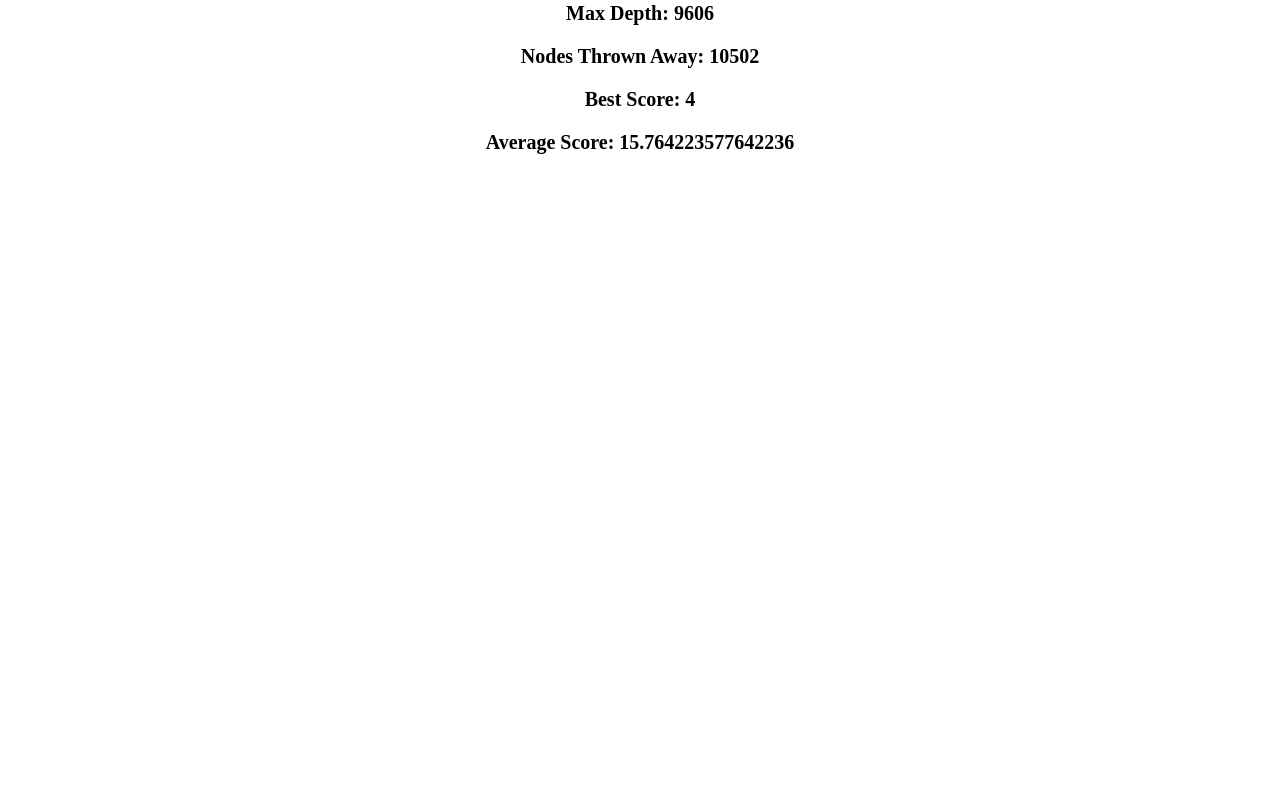
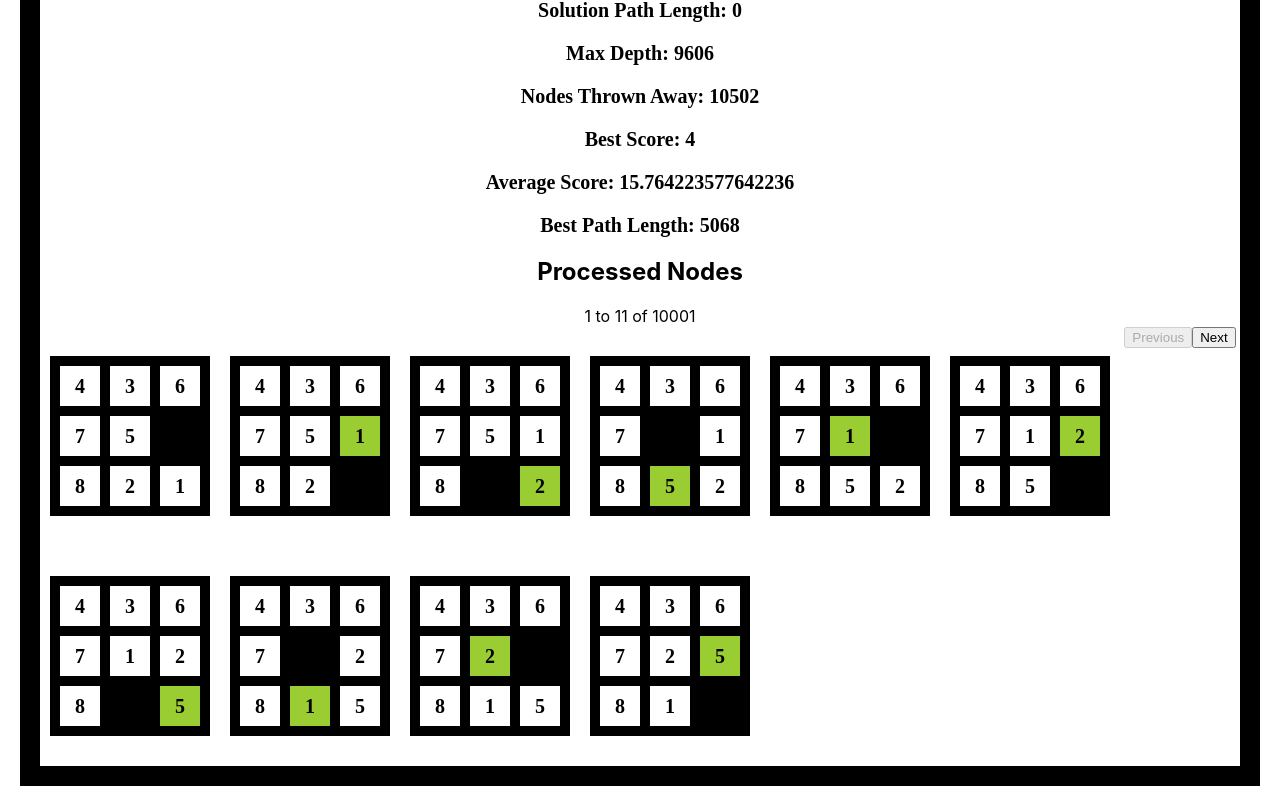
Before and after one commit to jasminenoack/number-puzzle, a React (Create React App) app: page / in a window 1280 px wide. Shown: the part 683-1489 px from the top of the page. Before the commit the page ends 857 px from the top, so only its background shows below. Built offline with nearby package versions, Linux system fonts and the light colour scheme.

Commit message:
a bunch of style type stuff

```diff
--- a/src/App.css
+++ b/src/App.css
@@ -48,3 +48,15 @@
 .lastLocation {
   background: yellowgreen;
 }
+
+.search-section {
+  margin: 20px 20px;
+  text-align: center;
+  border: 20px solid black;
+}
+
+.clearfix::after {
+  content: "";
+  clear: both;
+  display: table;
+}
--- a/src/App.tsx
+++ b/src/App.tsx
@@ -22,7 +22,7 @@
 
 function BreadthFirstSearch() {
   return (
-    <div>
+    <div className="search-section">
       <h2>Depth First Search</h2>
       <p>This is attempting to solve the problem using a depth first search.</p>
       <FrontierInfo frontier={stackFrontier} />
@@ -34,7 +34,7 @@
   return (
     <div>
       <Statistics frontier={stackFrontier} />
-      {/* <ProcessedNodes frontier={stackFrontier} /> */}
+      <ProcessedNodes frontier={stackFrontier} />
     </div>
   );
 }
@@ -53,21 +53,28 @@
       <p>Nodes Thrown Away: {stats?.nodesThrownAway}</p>
       <p>Best Score: {stats?.bestScore}</p>
       <p>Average Score: {stats?.averageScore}</p>
+      <p>Best Path Length: {stats?.bestPathLength}</p>
     </div>
   );
 }
 
 function ProcessedNodes({ frontier }: { frontier: Frontier }) {
+  var [startingIndex, setStartingIndex] = React.useState(0);
+  const pageSize = 10;
+  const items = frontier.processed.slice(startingIndex, startingIndex + pageSize);
   return (
-    <div>
+    <div className="clearfix">
       <h2>Processed Nodes</h2>
-      {frontier.processed.map((node, index) => (
+      <div>{startingIndex + 1} to {startingIndex + 1 + pageSize} of {frontier.processed.length}</div>
+      {items.map((node, index) => (
         <div key={index}>
           <div className="step">
             <Frame puzzleState={node.puzzleState} />
           </div>
         </div>
       ))}
+      <button onClick={() => setStartingIndex(startingIndex - pageSize)} disabled={startingIndex === 0}>Previous</button>
+      <button onClick={() => setStartingIndex(startingIndex + pageSize)} disabled={startingIndex + 10 > frontier.processed.length}>Next</button>
     </div>
   );
 }
--- a/src/algo/frontiers/frontier.tsx
+++ b/src/algo/frontiers/frontier.tsx
@@ -43,6 +43,7 @@
     nodesThrownAway: number;
     bestScore: number;
     averageScore: number;
+    bestPathLength: number;
 }
 
 export class Frontier {
@@ -122,6 +123,7 @@
         var maxPathLength = 0;
         var bestScore = Infinity;
         var totalScore = 0;
+        var bestPathLength = Infinity;
         this.processed.forEach((node) => {
             if (node.depth > maxPathLength) {
                 maxPathLength = node.depth;
@@ -129,6 +131,7 @@
             const score = node.puzzleState.simplePuzzleScore();
             if (score < bestScore) {
                 bestScore = score;
+                bestPathLength = node.depth;
             }
             totalScore += score;
         })
@@ -141,7 +144,8 @@
             maxDepth: maxPathLength,
             nodesThrownAway: this.matchingNodeCount,
             bestScore: bestScore,
-            averageScore: totalScore / this.processed.length
+            averageScore: totalScore / this.processed.length,
+            bestPathLength: bestPathLength
         }
     }
 }
```
Also changed, not shown: 1 other file (tests, documents, lock files or other folders).
